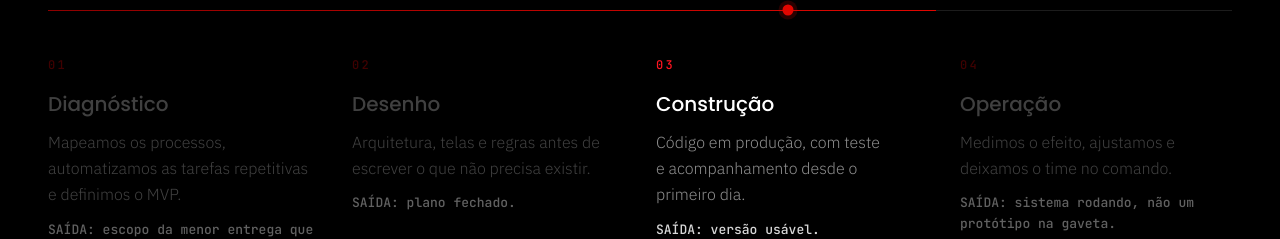
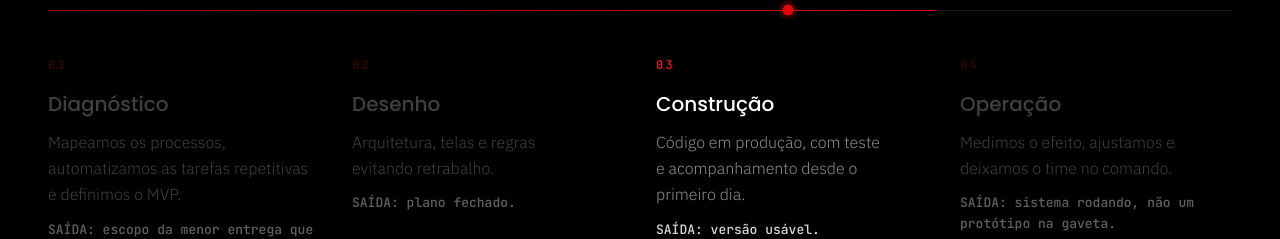
Before and after one commit to DigitalBoostofc/nodex, a Next.js app: page / in a window 1280 px wide. Shown: the part 2000-2239 px from the top of the page. Built offline with nearby package versions, Linux system fonts and the light colour scheme.

Commit message:
fix: say the design step exists to avoid rework

```diff
--- a/src/app/page.tsx
+++ b/src/app/page.tsx
@@ -38,7 +38,7 @@ const PROCESS: Step[] = [
   },
   {
     title: "Desenho",
-    text: "Arquitetura, telas e regras antes de escrever o que não precisa existir.",
+    text: "Arquitetura, telas e regras evitando retrabalho.",
     output: "plano fechado.",
   },
   {
```
